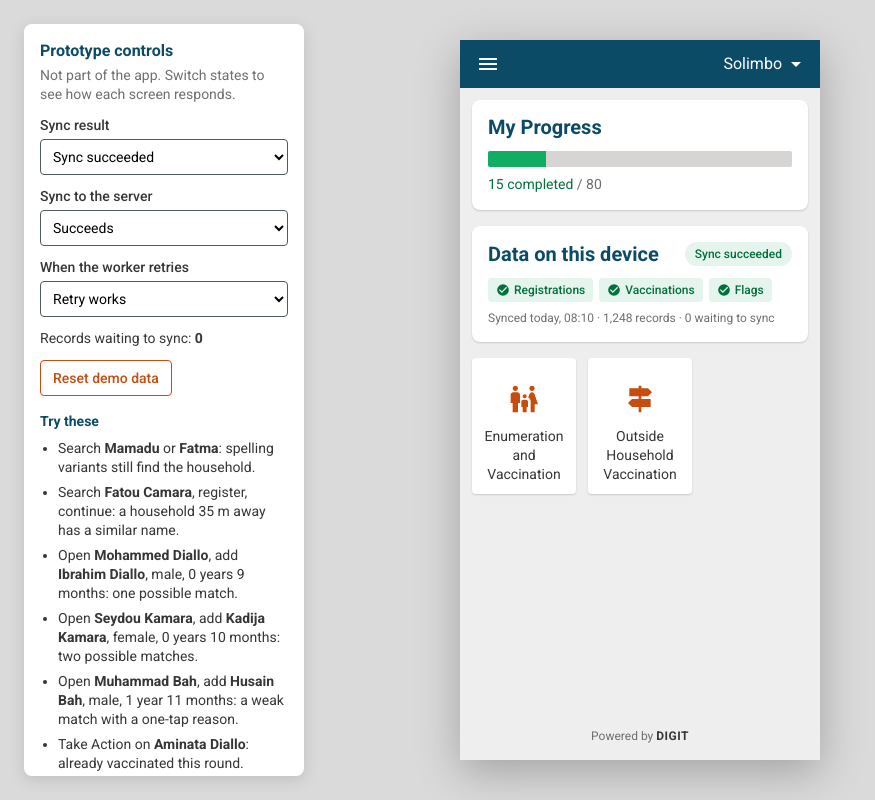
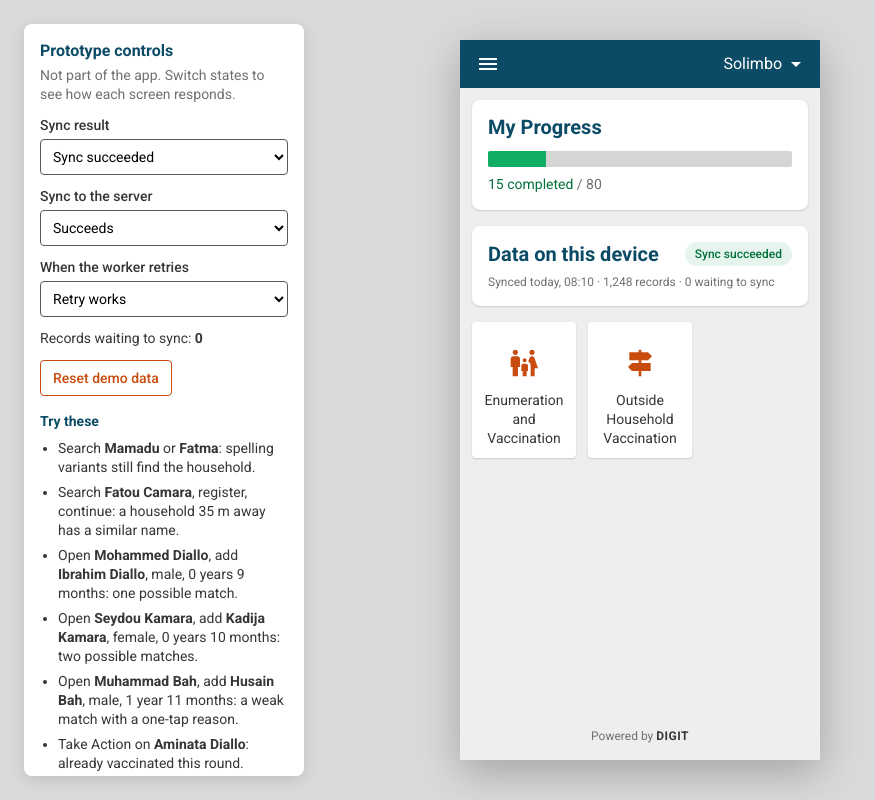
Before and after one commit to niharikasuri-bit/duplication-flow, a plain HTML site: page index.html in a window 1280 px wide. Shown: the whole page, without its empty margins (0-875 px from the left). Drawn offline with Linux system fonts and the light colour scheme.

Commit message:
Sync card: remove per-type chips
Co-Authored-By: Claude Opus 5.5 <noreply@anthropic.com>

```diff
--- a/app.css
+++ b/app.css
@@ -393,10 +393,6 @@ body { display: flex; align-items: center; justify-content: center; min-height:
 .sync-rows .pair dt { font-weight: 400; color: var(--text-2); }
 .sync-rows .pair dd { text-align: right; font-weight: 500; }
 .sync-card .notice { margin-top: 12px; }
-.sync-chips { list-style: none; margin-top: 12px; display: flex; flex-wrap: wrap; gap: 6px; }
-.sync-chip { display: inline-flex; align-items: center; gap: 4px; height: 24px; padding: 0 8px; border-radius: 4px; background: #E5F4EC; color: var(--success); font-size: 12px; line-height: 16px; font-weight: 500; }
-.sync-chip svg { width: 14px; height: 14px; flex: 0 0 14px; }
-.sync-chip.is-failed { background: #FBE6E3; color: var(--error); }
 .sync-summary { margin-top: 8px; font-size: 12px; line-height: 16px; color: var(--text-2); }
 .sync-row dd { display: flex; flex-direction: column; align-items: flex-end; font-weight: 400 !important; }
 .sync-state { display: inline-flex; align-items: center; gap: 4px; font-weight: 500; color: var(--success); }
--- a/app.js
+++ b/app.js
@@ -422,8 +422,7 @@
 
   function syncCard() {
     const s = store.sync, ok = syncOk();
-    // Compact: one chip per sync type (green tick or red cross), then one summary line.
-    const chip = (l, good) => `<li class="sync-chip ${good ? "" : "is-failed"}">${ICON[good ? "ok" : "stop"]}<span>${esc(l)}</span><span class="sr-only">${good ? "succeeded" : "failed"}</span></li>`;
+    // Compact: status pill + one summary line.
     const summary = [
       ok ? `Synced ${LAST_OK.toLowerCase()}` : `Last succeeded ${LAST_GOOD_BEFORE.toLowerCase()}`,
       `${s.reg ? "1,248" : "1,236"} records`,
@@ -445,11 +444,6 @@
         <h2 class="card-title" id="sync-title">Data on this device</h2>
         <span class="pill pill-${ok ? "ok" : "error"}">${ok ? "Sync succeeded" : "Sync failed"}</span>
       </div>
-      <ul class="sync-chips" aria-label="Sync result per type">
-        ${chip("Registrations", s.reg)}
-        ${chip("Vaccinations", s.status)}
-        ${chip("Flags", s.flags)}
-      </ul>
       <p class="sync-summary">${summary.map(esc).join('<span aria-hidden="true"> · </span>')}</p>
       ${msg}
       ${btn ? `<div class="sync-actions">${btn}</div>` : ""}
```
